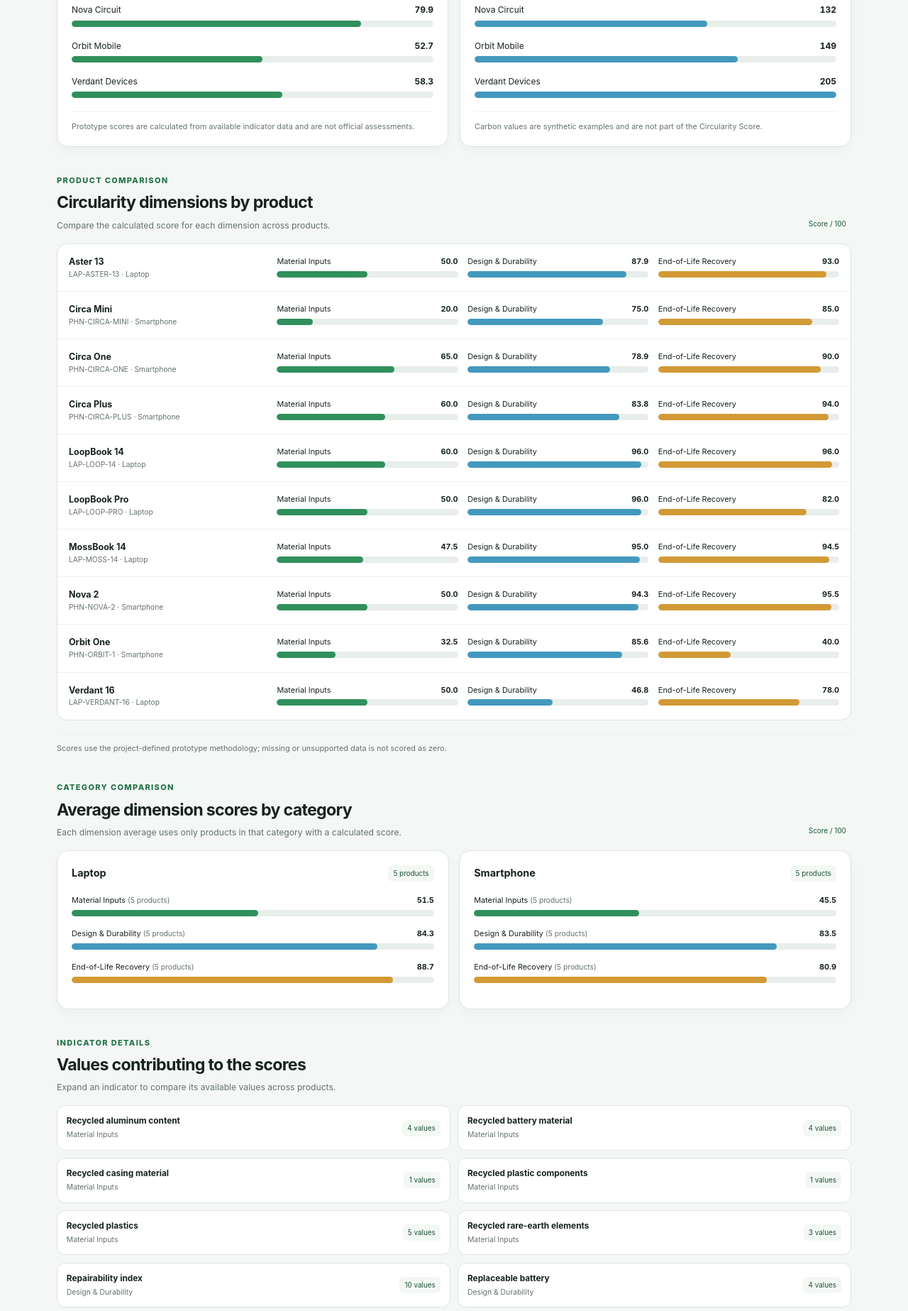
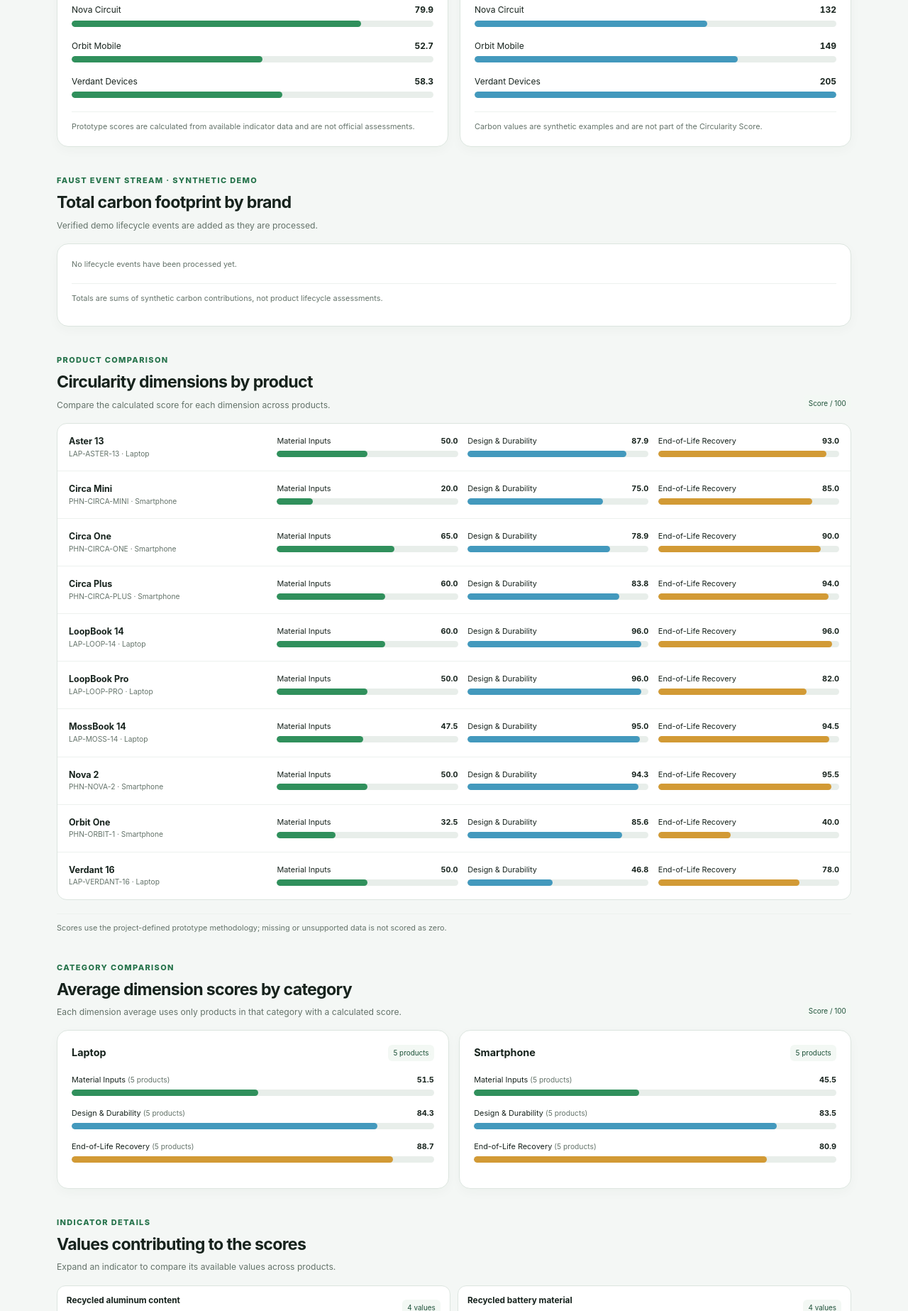
Before and after one commit to rodrigocastillo1/cepApp, a Flask app: page /analytics in a window 1280 px wide. Shown: the part 676-2523 px from the top of the page at 71% size. Run offline with Flask 3, Linux system fonts and the light colour scheme; data comes from the database, SQL or seed files in the repository; data that the repository does not hold is empty.

Commit message:
[Homeworkassignment002] Adding html and js files to render the view of the chart in the webapp.

```diff
--- a/app/static/css/styles.css
+++ b/app/static/css/styles.css
@@ -441,6 +441,11 @@ h1 {
 .carbon-bar .bar-track span { background: #4399bd; }
 .chart-note { margin: 1.2rem 0 0; padding-top: .7rem; border-top: 1px solid #edf1ee; color: var(--muted); font-size: .68rem; }
 .content-section > .section-heading .muted { margin: .35rem 0 0; font-size: .76rem; }
+.live-carbon-card { margin-top: 1rem; }
+.live-carbon-card .live-carbon-status { margin-top: 0; padding-top: 0; border-top: 0; }
+.live-carbon-status.is-error { color: #a23b2b; }
+.live-carbon-bars .bar-track span { transition: width .35s ease; }
+.live-carbon-updated { display: block; margin-top: .7rem; color: var(--muted); font-size: .65rem; }
 .dimension-chart { overflow: hidden; border: 1px solid var(--line); border-radius: 14px; background: white; }
 .dimension-product { display: grid; grid-template-columns: minmax(150px, .7fr) minmax(0, 2fr); gap: 1rem; padding: 1rem; border-bottom: 1px solid #edf1ee; }
 .dimension-product:last-child { border-bottom: 0; }
--- a/app/static/js/app.js
+++ b/app/static/js/app.js
@@ -208,4 +208,82 @@ document.addEventListener("DOMContentLoaded", () => {
       }
     });
   });
+
+  const liveCarbonChart = document.querySelector("[data-live-carbon-chart]");
+  if (liveCarbonChart) {
+    const status = liveCarbonChart.querySelector("#live-carbon-status");
+    const bars = liveCarbonChart.querySelector("#live-carbon-bars");
+    const updated = liveCarbonChart.querySelector("#live-carbon-updated");
+    let refreshing = false;
+
+    const showStatus = (message, isError = false) => {
+      status.textContent = message;
+      status.classList.toggle("is-error", isError);
+      bars.hidden = true;
+    };
+
+    const refreshCarbonChart = async () => {
+      if (refreshing) return;
+      refreshing = true;
+      try {
+        const url = new URL(liveCarbonChart.dataset.apiUrl, window.location.origin);
+        const response = await fetch(url, { cache: "no-store" });
+        if (!response.ok) throw new Error("Analytics data request failed.");
+        const data = await response.json();
+
+        bars.replaceChildren();
+        if (data.brands.length === 0) {
+          showStatus("No lifecycle events have been processed yet.");
+          updated.textContent = "";
+          return;
+        }
+
+        const largestTotal = Math.max(...data.brands.map((brand) => brand.total_kg_co2e));
+        data.brands.forEach((brand) => {
+          const row = document.createElement("div");
+          row.className = "bar-row carbon-bar";
+
+          const label = document.createElement("div");
+          label.className = "bar-label";
+          const brandName = document.createElement("span");
+          brandName.textContent = `${brand.brand} · ${brand.event_count} events`;
+          const total = document.createElement("strong");
+          total.textContent = Number(brand.total_kg_co2e).toFixed(2);
+          label.append(brandName, total);
+
+          const track = document.createElement("div");
+          track.className = "bar-track";
+          track.setAttribute("role", "img");
+          track.setAttribute(
+            "aria-label",
+            `${brand.brand}: ${Number(brand.total_kg_co2e).toFixed(2)} kg CO2 equivalent`,
+          );
+          const fill = document.createElement("span");
+          fill.style.width = `${largestTotal > 0 ? (brand.total_kg_co2e / largestTotal) * 100 : 0}%`;
+          track.append(fill);
+          row.append(label, track);
+          bars.append(row);
+        });
+
+        status.textContent = "Live totals from processed demo events · kg CO₂e";
+        status.classList.remove("is-error");
+        bars.hidden = false;
+        const latest = data.brands.reduce(
+          (newest, brand) => (brand.updated_at > newest ? brand.updated_at : newest),
+          "",
+        );
+        updated.textContent = latest
+          ? `Latest event: ${new Date(latest).toLocaleString()}`
+          : "";
+      } catch {
+        showStatus("Live analytics are temporarily unavailable. Retrying shortly.", true);
+        updated.textContent = "";
+      } finally {
+        refreshing = false;
+      }
+    };
+
+    refreshCarbonChart();
+    window.setInterval(refreshCarbonChart, 3000);
+  }
 });
--- a/app/templates/analytics.html
+++ b/app/templates/analytics.html
@@ -84,6 +84,26 @@
       <p class="chart-note">No product data is available yet.</p>
     {% endfor %}
     <p class="chart-note">Carbon values are synthetic examples and are not part of the Circularity Score.</p>
+  </article>
+</section>
+
+<section class="content-section live-carbon-section"
+         data-live-carbon-chart
+         data-api-url="{{ url_for('main.carbon_footprint_analytics') }}">
+  <div class="section-heading">
+    <div>
+      <span class="eyebrow">Faust event stream · synthetic demo</span>
+      <h2>Total carbon footprint by brand</h2>
+      <p class="muted">Verified demo lifecycle events are added as they are processed.</p>
+    </div>
+  </div>
+  <article class="panel live-carbon-card">
+    <p id="live-carbon-status" class="chart-note live-carbon-status" role="status" aria-live="polite">
+      Loading processed event data…
+    </p>
+    <div id="live-carbon-bars" class="live-carbon-bars" hidden></div>
+    <p class="chart-note">Totals are sums of synthetic carbon contributions, not product lifecycle assessments.</p>
+    <small id="live-carbon-updated" class="live-carbon-updated"></small>
   </article>
 </section>
 
```
